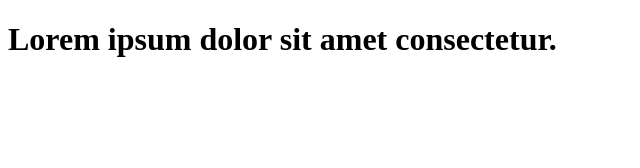
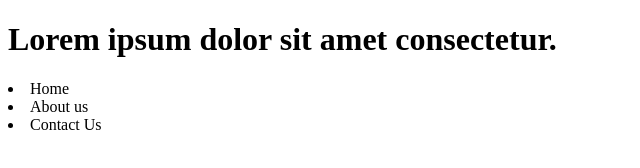
Before and after one commit to Kshitij84/learn-git, a plain HTML site: page index.html in a window 1280 px wide. Shown: the whole page, without its empty margins (0-640 px from the left). Drawn offline with Linux system fonts and the light colour scheme.

Commit message:
add list

```diff
--- a/index.html
+++ b/index.html
@@ -11,5 +11,10 @@
     <h1>Lorem ipsum dolor sit amet
     consectetur.</h1>
 
+    <li>Home</li>
+    <li>About us</li>
+    <li>Contact Us</li>
+
+
 </body>
 </html>
```
